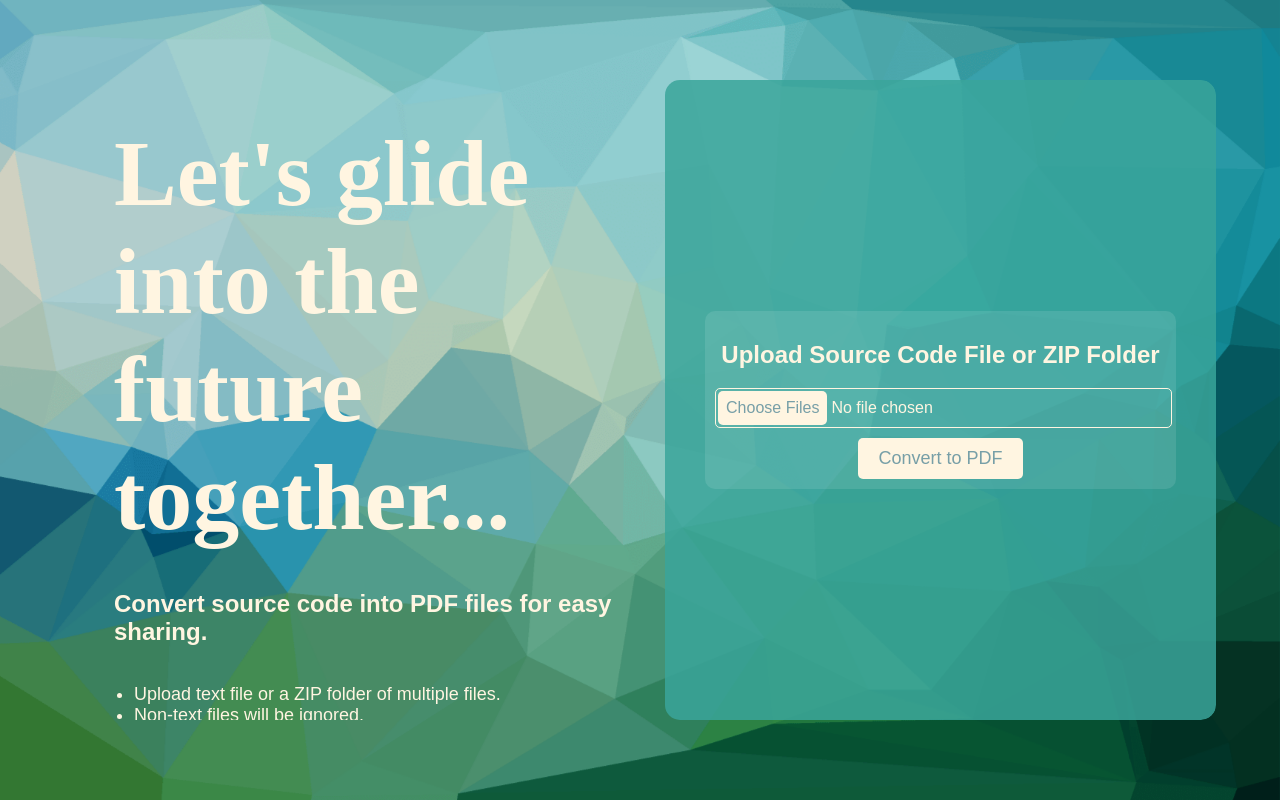
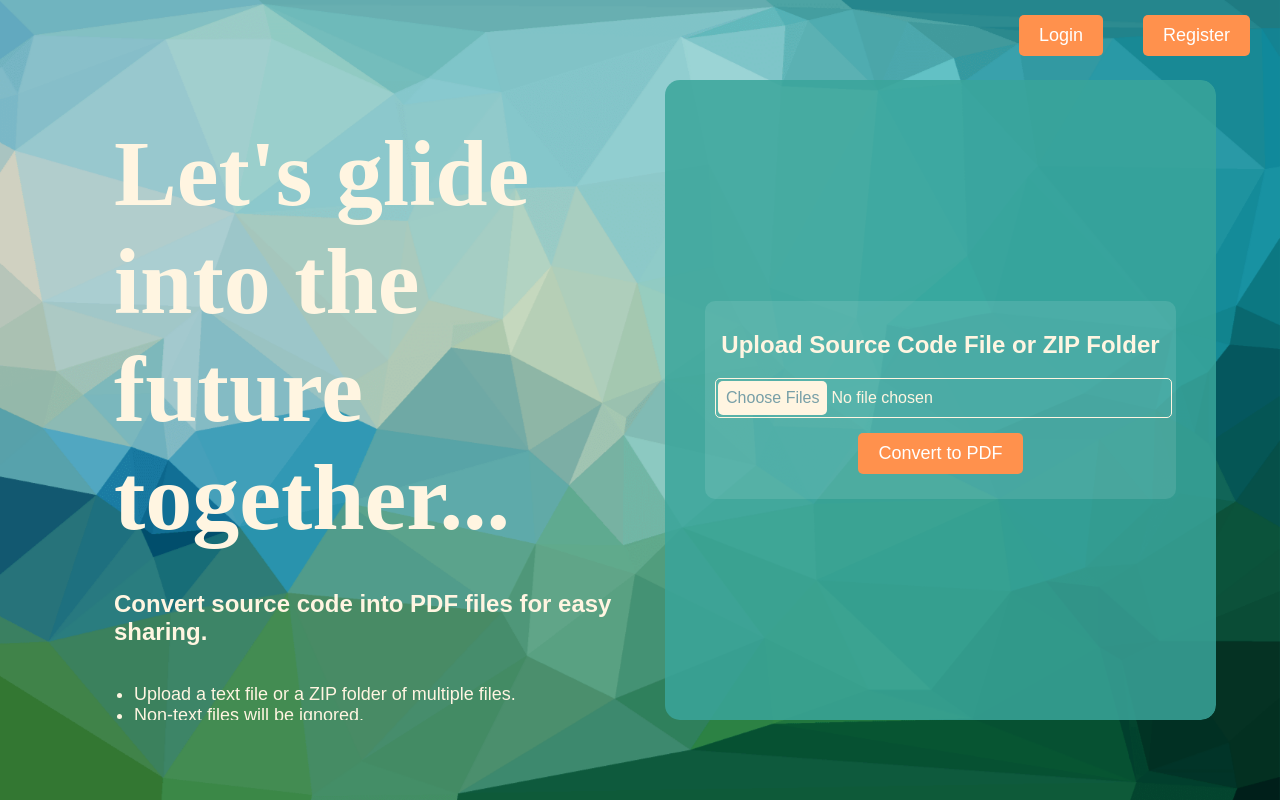
Before and after one commit to ThomasSchwartz18/CodeToPDFConverter, a Flask app: page / in a window 1280 px wide. Run offline with Flask 3, Linux system fonts and the light colour scheme; some web fonts are replaced.

Commit message:
Added navigation bar with login and register buttons.

```diff
--- a/static/index.css
+++ b/static/index.css
@@ -96,29 +96,29 @@ input[type="file"]::file-selector-button {
     cursor: pointer;
 }
 
-/* Button Styling */
-button {
+/* Button Styling (Applies to all buttons except download) */
+button,
+.nav-button {
     font-family: "Avenir Next LT Pro", sans-serif;
     font-size: 18px;
-    background-color: #FFF5E1;
-    color: #779FA7;
+    background-color: #ff914d;
+    color: white;
     padding: 10px 20px;
     border: none;
     border-radius: 5px;
     cursor: pointer;
-    margin-top: 10px;
+    transition: background 0.3s;
+    text-decoration: none;
+    display: inline-block;
+    margin: 15px;
 }
 
-button:hover {
-    background-color: #f3dab4;
+button:hover,
+.nav-button:hover {
+    background-color: #ff7300;
 }
 
-.download-section {
-    width: 100%;
-    text-align: center;
-    align-items: center;
-}
-
+/* Special Styling for Download Button */
 .download-btn {
     font-family: "Avenir Next LT Pro", sans-serif;
     font-size: 18px;
@@ -129,8 +129,8 @@ button:hover {
     border-radius: 5px;
     cursor: pointer;
     margin-top: 10px;
-    text-decoration: none; /* Remove underline */
-    display: inline-block; /* Make it behave like a button */
+    text-decoration: none;
+    display: inline-block;
 }
 
 .download-btn:hover {
@@ -140,7 +140,27 @@ button:hover {
 /* Adjusted PDF preview window */
 #pdf-view-container iframe {
     width: 90%;
-    height: 400px;  /* Reduced height */
+    height: 400px;
     border: 1px solid #FFF5E1;
     margin-top: 10px;
 }
+
+/* Navigation Bar */
+.navbar {
+    display: flex;
+    justify-content: flex-end; /* Align buttons to the right */
+    align-items: center;
+    padding: 0px 15px;
+    background-color: rgba(0, 0, 0, 0);
+    color: white;
+    position: fixed;
+    top: 0;
+    width: 100%;
+    z-index: 1000;
+}
+
+.nav-right {
+    display: flex;
+    padding-right: 15px;
+    gap: 10px;
+}
--- a/templates/index.html
+++ b/templates/index.html
@@ -17,13 +17,22 @@
     </script>
 </head>
 <body>
+    <!-- Navigation Bar -->
+    <nav class="navbar">
+        <div class="nav-right">
+            <a href="/login" class="nav-button">Login</a>
+            <a href="/register" class="nav-button">Register</a>
+        </div>
+    </nav>
+
     <img src="{{ url_for('static', filename='background_image.png') }}" class="background-image" alt="Background Image">
+
     <div class="container">
         <div class="left-section">
             <h1>Let's glide into the future together...</h1>
             <h2>Convert source code into PDF files for easy sharing.</h2>
             <ul>
-                <li>Upload text file or a ZIP folder of multiple files.</li>
+                <li>Upload a text file or a ZIP folder of multiple files.</li>
                 <li>Non-text files will be ignored.</li>
             </ul>
         </div>
@@ -33,13 +42,11 @@
                 <input type="file" name="files" multiple required>
                 <button type="submit">Convert to PDF</button>
             </form>
-
             {% if pdf_url %}
             <div class="download-section">
                 <h3>View or Download your PDF:</h3>
                 <button onclick="togglePDFView()">View</button>
                 <a href="{{ pdf_url }}" class="pdf-button download-btn" download>Download</a>
-
                 <div id="pdf-view-container" style="display: none;">
                     <iframe src="{{ view_url }}"></iframe>
                 </div>
```
